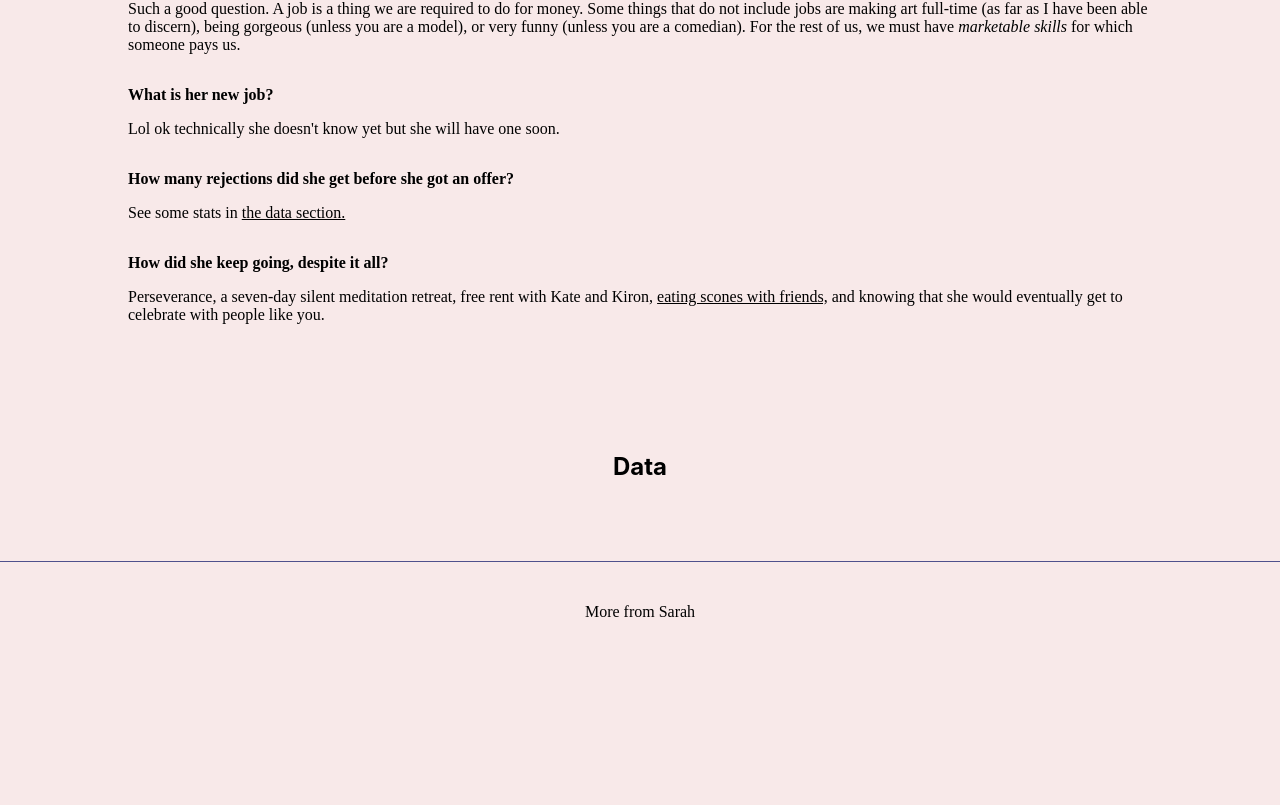
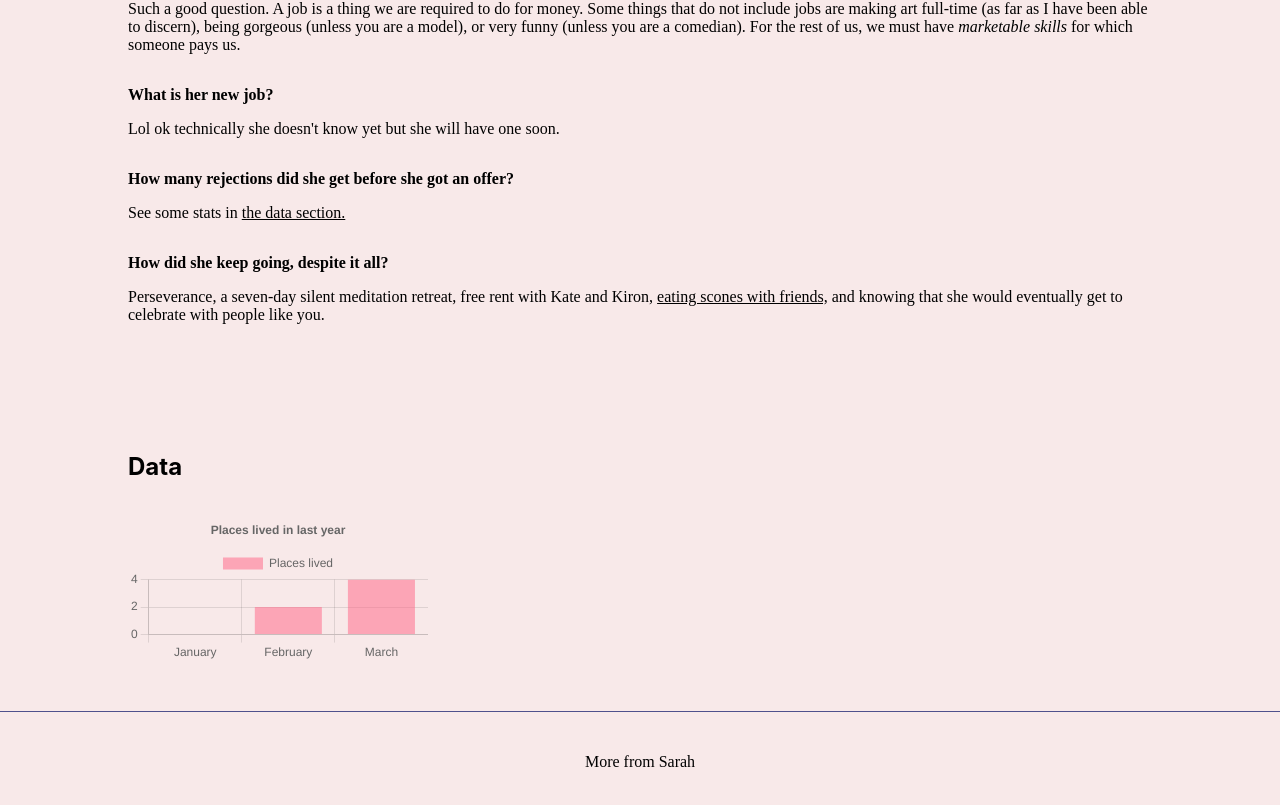
Before and after one commit to sranso/sarah-left-a-job, a Next.js app: page / in a window 1280 px wide. Shown: the part 1197-2002 px from the top of the page. Before the commit the page ends 1858 px from the top, so only its background shows below. Built offline with nearby package versions, Linux system fonts and the light colour scheme.

Commit message:
move files

```diff
--- a/components/celebrate.js
+++ b/components/Celebrate.js
@@ -1,4 +1,4 @@
-import styles from "../styles/celebrate.module.css";
+import styles from "../styles/Celebrate.module.css";
 
 export default function Celebrate() {
   return (
--- /dev/null
+++ b/components/Data.js
@@ -0,0 +1,55 @@
+import styles from "../styles/Data.module.css";
+import {
+  Chart as ChartJS,
+  CategoryScale,
+  LinearScale,
+  BarElement,
+  Title,
+  Tooltip,
+  Legend,
+} from "chart.js";
+import { Bar } from "react-chartjs-2";
+
+ChartJS.register(
+  CategoryScale,
+  LinearScale,
+  BarElement,
+  Title,
+  Tooltip,
+  Legend
+);
+
+const options = {
+  responsive: false,
+  plugins: {
+    legend: {
+      position: "top",
+    },
+    title: {
+      display: true,
+      text: "Places lived in last year",
+    },
+  },
+};
+
+const labels = ["January", "February", "March"];
+
+const data = {
+  labels,
+  datasets: [
+    {
+      label: "Places lived",
+      data: labels.map(() => Math.floor(5 * Math.random())),
+      backgroundColor: "rgba(255, 99, 132, 0.5)",
+    },
+  ],
+};
+
+export default function Data() {
+  return (
+    <div className={styles.container} id="data">
+      <h2>Data</h2>
+      <Bar options={options} data={data} />
+    </div>
+  );
+}
--- a/components/faqs.js
+++ b/components/FAQs.js
@@ -1,4 +1,4 @@
-import styles from "../styles/faqs.module.css";
+import styles from "../styles/FAQs.module.css";
 
 export default function FAQs() {
   return (
--- a/components/hero.js
+++ b/components/Hero.js
@@ -1,4 +1,4 @@
-import styles from "../styles/hero.module.css";
+import styles from "../styles/Hero.module.css";
 
 export default function Hero() {
   return (
--- a/components/data.js
+++ /dev/null
@@ -1,9 +0,0 @@
-import styles from "../styles/data.module.css";
-
-export default function Data() {
-  return (
-    <div className={styles.container} id="data">
-      <h2>Data</h2>
-    </div>
-  );
-}
--- /dev/null
+++ b/styles/Data.module.css
@@ -0,0 +1,4 @@
+.container {
+  width: 80vw;
+  margin: 3rem auto;
+}
--- a/styles/faqs.module.css
+++ b/styles/FAQs.module.css
@@ -1,8 +1,6 @@
 .container {
   width: 80vw;
   margin: 3rem auto;
-  justify-content: space-around;
-  align-items: center;
 }
 
 .q {
--- a/styles/data.module.css
+++ /dev/null
@@ -1,8 +0,0 @@
-.container {
-  display: flex;
-  width: 100%;
-  margin-top: 3rem;
-  margin-bottom: 3rem;
-  justify-content: space-around;
-  align-items: center;
-}
```
Also changed, not shown: pages/index.js (+5 -5 lines).
